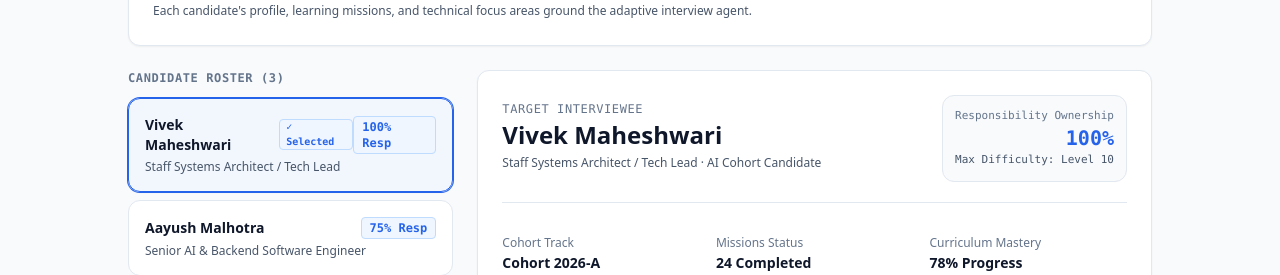
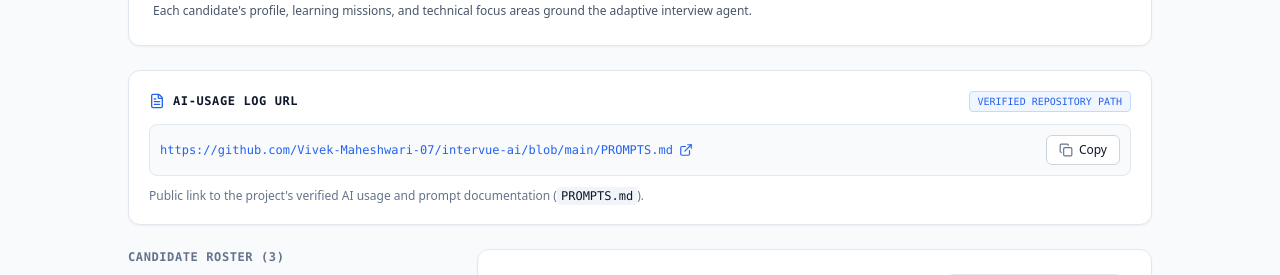
Before and after one commit to Vivek-Maheshwari-07/intervue-ai, a React (Vite) app: page / in a window 1280 px wide. Shown: the part 185-460 px from the top of the page. Built offline with nearby package versions, Linux system fonts and the light colour scheme; no server answers.

Commit message:
feat: Add production deployment configs (vercel.json, render.yaml) and verified AI-usage log URL section

```diff
--- /dev/null
+++ b/render.yaml
@@ -0,0 +1,10 @@
+services:
+  - type: web
+    name: intervue-ai-backend
+    env: python
+    region: oregon
+    buildCommand: pip install -r backend/requirements.txt
+    startCommand: uvicorn backend.main:app --host 0.0.0.0 --port $PORT
+    envVars:
+      - key: CORS_ORIGINS
+        value: "*"
--- /dev/null
+++ b/src/components/AIUsageLogSection.jsx
@@ -0,0 +1,70 @@
+import React, { useState } from 'react';
+import { ExternalLink, Copy, Check, FileText } from 'lucide-react';
+
+// Verified Git Remote URL: https://github.com/Vivek-Maheshwari-07/intervue-ai
+// Verified Branch: main
+// Verified Document: PROMPTS.md
+const VERIFIED_PROMPTS_URL = 'https://github.com/Vivek-Maheshwari-07/intervue-ai/blob/main/PROMPTS.md';
+
+export default function AIUsageLogSection({ className = '' }) {
+  const [copied, setCopied] = useState(false);
+
+  const handleCopy = () => {
+    if (typeof navigator !== 'undefined' && navigator.clipboard) {
+      navigator.clipboard.writeText(VERIFIED_PROMPTS_URL);
+    }
+    setCopied(true);
+    setTimeout(() => setCopied(false), 2500);
+  };
+
+  return (
+    <div className={`bg-[#FFFFFF] rounded-xl border border-[#E2E8F0] p-5 shadow-xs space-y-3 select-none ${className}`}>
+      <div className="flex items-center justify-between">
+        <div className="flex items-center space-x-2">
+          <FileText className="w-4 h-4 text-[#2563EB]" />
+          <span className="text-xs font-mono font-semibold text-[#0F172A] uppercase tracking-wider">
+            AI-Usage Log URL
+          </span>
+        </div>
+
+        <span className="text-[10px] font-mono font-medium px-2 py-0.5 rounded bg-[#EFF6FF] text-[#2563EB] border border-[#BFDBFE]">
+          VERIFIED REPOSITORY PATH
+        </span>
+      </div>
+
+      <div className="flex flex-col sm:flex-row items-stretch sm:items-center gap-2 bg-[#F8FAFC] border border-[#E2E8F0] rounded-lg p-2.5">
+        <a
+          href={VERIFIED_PROMPTS_URL}
+          target="_blank"
+          rel="noopener noreferrer"
+          className="flex-1 font-mono text-xs text-[#2563EB] hover:underline truncate flex items-center space-x-1.5 focus:outline-none min-w-0"
+          title={VERIFIED_PROMPTS_URL}
+        >
+          <span className="truncate">{VERIFIED_PROMPTS_URL}</span>
+          <ExternalLink className="w-3.5 h-3.5 flex-shrink-0 text-[#2563EB]" />
+        </a>
+
+        <button
+          onClick={handleCopy}
+          className="flex items-center justify-center space-x-1.5 px-3 py-1.5 rounded-md bg-[#FFFFFF] border border-[#CBD5E1] text-[#0F172A] hover:bg-[#F1F5F9] text-xs font-medium transition-colors cursor-pointer flex-shrink-0"
+        >
+          {copied ? (
+            <>
+              <Check className="w-3.5 h-3.5 text-[#16A34A]" />
+              <span className="text-[#16A34A] font-semibold">Copied!</span>
+            </>
+          ) : (
+            <>
+              <Copy className="w-3.5 h-3.5 text-[#64748B]" />
+              <span>Copy</span>
+            </>
+          )}
+        </button>
+      </div>
+
+      <p className="text-xs text-[#64748B] font-sans">
+        Public link to the project's verified AI usage and prompt documentation (<code className="font-mono text-[#0F172A] bg-[#F1F5F9] px-1 py-0.5 rounded">PROMPTS.md</code>).
+      </p>
+    </div>
+  );
+}
--- a/src/components/CandidateDetails.jsx
+++ b/src/components/CandidateDetails.jsx
@@ -8,6 +8,7 @@ import {
   Award,
   Sparkles
 } from 'lucide-react';
+import AIUsageLogSection from './AIUsageLogSection';
 
 const CURRICULUM_FOCUS_AREAS = [
   { name: 'RAG Architecture & Document Retrieval', day: 'Day 12' },
@@ -71,6 +72,9 @@ export default function CandidateDetails({ candidates, onStartInterview }) {
           Each candidate's profile, learning missions, and technical focus areas ground the adaptive interview agent.
         </p>
       </div>
+
+      {/* Verified AI-Usage Log URL Section */}
+      <AIUsageLogSection />
 
       {exportMessage && (
         <div className="p-3 rounded-lg bg-[#DCFCE7] border border-[#BBF7D0] text-[#166534] text-xs font-medium flex items-center space-x-2 select-none">
--- a/src/components/Feedback.jsx
+++ b/src/components/Feedback.jsx
@@ -8,6 +8,7 @@ import {
   BookOpen,
   Target
 } from 'lucide-react';
+import AIUsageLogSection from './AIUsageLogSection';
 
 export default function Feedback({ feedback, questionCount, topicsCovered, coveredTopics, coveredDays }) {
   const { summary = '', strengths = [], gaps = [], next = [], average_score, averageScore } = feedback || {};
@@ -49,69 +50,45 @@ export default function Feedback({ feedback, questionCount, topicsCovered, cover
             <span className="text-3xl font-extrabold text-[#1E40AF]">{overallScore} <span className="text-sm font-normal text-[#64748B]">/ 100</span></span>
           </div>
         </div>
-
-        {/* Covered Topics Badges */}
-        {coveredTopics && coveredTopics.length > 0 && (
-          <div className="space-y-1.5 pt-2">
-            <div className="text-[11px] font-mono text-[#64748B] uppercase tracking-wider">
-              Curriculum Topics Evaluated ({coveredTopics.length})
-            </div>
-            <div className="flex flex-wrap gap-1.5">
-              {coveredTopics.map((topic, i) => (
-                <span
-                  key={i}
-                  className="px-3 py-1 rounded-lg bg-[#F8FAFC] text-[#0F172A] text-xs font-medium border border-[#E2E8F0]"
-                >
-                  ✓ {topic}
-                </span>
-              ))}
-            </div>
-          </div>
-        )}
       </div>
 
-      {/* Competency Performance Breakdown */}
-      <div className="space-y-3 py-2 border-b border-[#E2E8F0]">
+      {/* Summary Narrative */}
+      <div className="space-y-2">
         <div className="text-xs font-mono font-semibold text-[#64748B] uppercase tracking-wider">
-          Competency Performance Breakdown
+          Evaluation Summary & Assessment Overview
         </div>
+        <p className="text-xs text-[#0F172A] leading-relaxed bg-[#F8FAFC] p-4 rounded-xl border border-[#E2E8F0]">
+          {summary || 'Candidate demonstrated competent understanding of core software engineering and AI system design principles.'}
+        </p>
+      </div>
 
-        <div className="grid grid-cols-1 sm:grid-cols-2 gap-3 text-xs">
-          {skillScores.map((skill, i) => (
-            <div key={i} className="p-3.5 rounded-xl bg-[#F8FAFC] border border-[#E2E8F0] space-y-2">
-              <div className="flex items-center justify-between">
-                <span className="font-semibold text-[#0F172A]">{skill.label}</span>
-                <span className="font-mono font-bold text-[#2563EB]">{skill.score}%</span>
+      {/* Competency Mastery Breakdown */}
+      <div className="space-y-3">
+        <div className="text-xs font-mono font-semibold text-[#64748B] uppercase tracking-wider">
+          Technical Skill Scores
+        </div>
+        <div className="grid grid-cols-1 sm:grid-cols-2 gap-3">
+          {skillScores.map((sk, idx) => (
+            <div key={idx} className="p-3.5 rounded-xl bg-[#F8FAFC] border border-[#E2E8F0] space-y-1.5">
+              <div className="flex items-center justify-between text-xs font-semibold text-[#0F172A]">
+                <span>{sk.label}</span>
+                <span className="font-mono text-[#2563EB]">{sk.score}%</span>
               </div>
-              <div className="w-full h-2 bg-[#E2E8F0] rounded-full overflow-hidden">
-                <div
-                  className="h-full bg-[#2563EB]"
-                  style={{ width: `${skill.score}%` }}
-                />
+              <div className="w-full h-1.5 bg-[#E2E8F0] rounded-full overflow-hidden">
+                <div className="h-full bg-[#2563EB]" style={{ width: `${sk.score}%` }} />
               </div>
             </div>
           ))}
         </div>
       </div>
 
-      {/* Summary */}
-      {summary && (
-        <div className="space-y-2 py-2 border-b border-[#E2E8F0]">
-          <div className="text-xs font-mono font-semibold text-[#64748B] uppercase tracking-wider">
-            Evaluation Summary
-          </div>
-          <p className="text-xs text-[#475569] leading-relaxed">
-            {summary}
-          </p>
-        </div>
-      )}
-
-      {/* Strengths & Areas to Improve */}
-      <div className="grid grid-cols-1 md:grid-cols-2 gap-6 py-2 border-b border-[#E2E8F0]">
+      {/* Strengths & Gaps Grid */}
+      <div className="grid grid-cols-1 md:grid-cols-2 gap-6 pt-2">
         {/* Strengths */}
-        <div className="space-y-2">
-          <div className="text-xs font-mono text-[#16A34A] uppercase tracking-wider font-semibold">
-            Validated Technical Strengths
+        <div className="space-y-3">
+          <div className="flex items-center space-x-2 text-xs font-mono font-semibold text-[#16A34A] uppercase tracking-wider">
+            <CheckCircle2 className="w-4 h-4" />
+            <span>Demonstrated Strengths ({strengths.length})</span>
           </div>
 
           {strengths.length > 0 ? (
@@ -128,10 +105,11 @@ export default function Feedback({ feedback, questionCount, topicsCovered, cover
           )}
         </div>
 
-        {/* Gaps */}
-        <div className="space-y-2">
-          <div className="text-xs font-mono text-[#DC2626] uppercase tracking-wider font-semibold">
-            Areas to Improve
+        {/* Technical Gaps */}
+        <div className="space-y-3">
+          <div className="flex items-center space-x-2 text-xs font-mono font-semibold text-[#DC2626] uppercase tracking-wider">
+            <AlertTriangle className="w-4 h-4" />
+            <span>Identified Skill Gaps ({gaps.length})</span>
           </div>
 
           {gaps.length > 0 ? (
@@ -172,6 +150,9 @@ export default function Feedback({ feedback, questionCount, topicsCovered, cover
         )}
       </div>
 
+      {/* Verified AI Usage Documentation Link */}
+      <AIUsageLogSection className="mt-4" />
+
       {/* Footer Attribution */}
       <div className="pt-4 border-t border-[#E2E8F0] flex items-center justify-between text-xs text-[#64748B]">
         <span>INTERVUE AI Assessment Engine</span>
```
Also changed, not shown: vercel.json (added).
